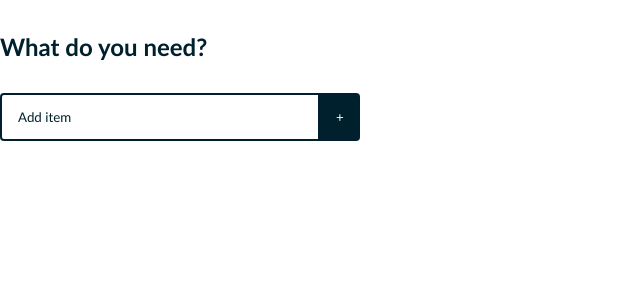
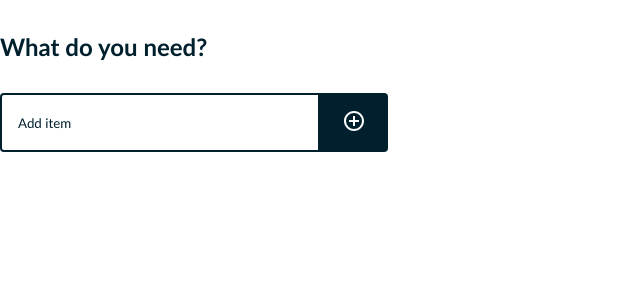
Before and after one commit to mbbaber/groceryApp, a React (Create React App) app: page / in a window 1280 px wide. Shown: the top 300 px of the page, without its empty margins (0-640 px from the left). Built offline with nearby package versions, Linux system fonts and the light colour scheme.

Commit message:
clean up css and add flex to center button

```diff
--- a/src/App.css
+++ b/src/App.css
@@ -44,6 +44,7 @@ h1 {
 }
 
 .item-form {
+display: flex; /* equal height of the children */
   margin-bottom: 32px;
 }
 
@@ -62,7 +63,7 @@ h1 {
 }
 
 .item-button {
-  padding: 16px;
+  padding: 16px 22px;
   border: none;
   border-radius: 0 4px 4px 0;
   cursor: pointer;
@@ -130,3 +131,8 @@ h1 {
 .edit-icon {
   color: var(--white);
 }
+
+.add-icon {
+    font-size: 24px;
+    color: var(--white);
+}
--- a/src/components/ItemForm.js
+++ b/src/components/ItemForm.js
@@ -1,4 +1,5 @@
 import React, {useState, useEffect, useRef} from "react";
+import {RiAddCircleLine} from 'react-icons/ri';
 
 function ItemForm(props) {
     const [input, setInput] = useState(props.edit ? props.edit.value : '');
@@ -51,7 +52,11 @@ function ItemForm(props) {
                     onChange={handleChange}
                     ref={focus}
                     />
-                    <button className="item-button add">+</button>
+                    <button className="item-button">
+                        <RiAddCircleLine
+                            className="add-icon"
+                        />
+                    </button>
                     </>
                 )}
             </form>
```
